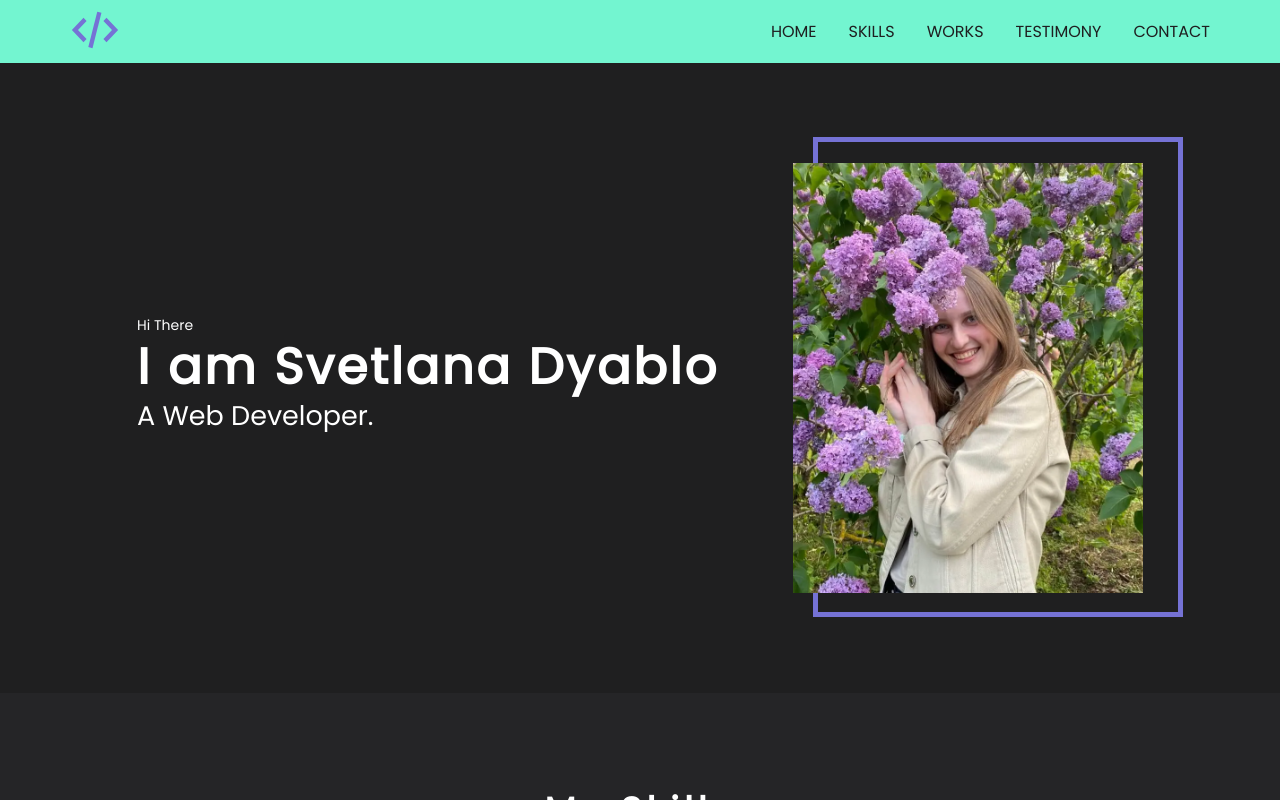
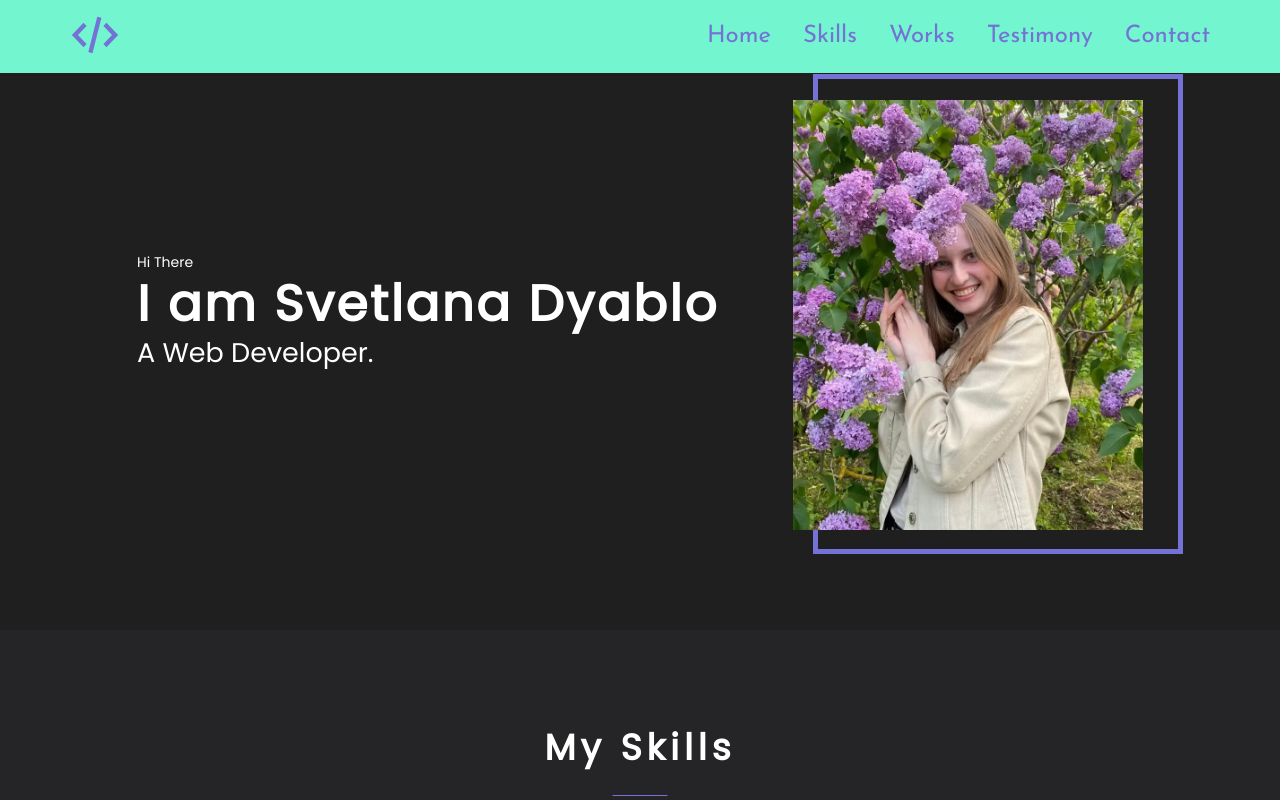
Before and after one commit to akach-dev/styled, a React (Create React App) app: page / in a window 1280 px wide. Built offline with nearby package versions, Linux system fonts and the light colour scheme.

Commit message:
header1 done

```diff
--- a/src/layout/header/Header.tsx
+++ b/src/layout/header/Header.tsx
@@ -2,7 +2,7 @@ import React from 'react';
 import styled from "styled-components";
 import {Container} from '../../components/Container';
 import {Logo} from "../../components/logo/Logo";
-import {Menu} from "../../components/menu/Menu";
+import {HeaderMenu} from "./headerMenu/HeaderMenu";
 
 const headerItems = [
   'Home', 'Skills', 'Works', 'Testimony', 'Contact'
@@ -14,16 +14,20 @@ export const Header = () => {
      <StyledHeader>
        <HeaderContainer>
          <Logo/>
-         <Menu menuItems={headerItems}/>
+         <HeaderMenu menuItems={headerItems}/>
        </HeaderContainer>
      </StyledHeader>
-
   );
 };
 
 const StyledHeader = styled.header`
   background-color: #73f5d0;
-  padding: 5px 0;
+  padding: 10px 0;
+  position: fixed;
+  top: 0;
+  left: 0;
+  right: 0;
+  z-index: 100;
 `
 const HeaderContainer = styled(Container)`
   display: flex;
--- /dev/null
+++ b/src/layout/header/headerMenu/HeaderMenu.tsx
@@ -0,0 +1,98 @@
+import React from 'react';
+import styled from "styled-components";
+import {theme} from "../../../styles/Theme";
+
+type MenuPropsTypes = {
+  menuItems: string[]
+}
+
+export const HeaderMenu = ({menuItems}: MenuPropsTypes) => {
+  return (
+     <StyledHeaderMenu>
+       <ul>
+         {
+           menuItems.map((menu, index) => (
+              <ListItem key={index}>
+                <Link href={"#"}>{menu}
+                  <Mask>
+                    <span>{menu}</span>
+                  </Mask>
+                  <Mask>
+                    <span>{menu}</span>
+                  </Mask>
+                </Link>
+              </ListItem>
+           ))
+         }
+       </ul>
+     </StyledHeaderMenu>
+  );
+};
+
+const StyledHeaderMenu = styled.nav`
+  ul {
+    display: flex;
+    justify-content: center;
+    column-gap: 2rem;
+  }
+`
+const Mask = styled.span`
+  position: absolute;
+  top: 0;
+  left: 0;
+  display: inline-block;
+  height: 50%;
+  overflow: hidden;
+  color: ${theme.colors.accent};
+  transition: all 0.3s ease 0s;
+
+  & + & {
+    top: 50%;
+
+    span {
+      display: inline-block;
+      transform: translateY(-50%);
+    }
+  }
+`
+const ListItem = styled.li`
+  position: relative;
+
+  &::before {
+    content: '';
+    display: inline-block;
+    height: 3px;
+    background-color: ${theme.colors.accent};
+    position: absolute;
+    top: 50%;
+    right: -10px;
+    left: -10px;
+    z-index: 1;
+    transform: scale(0);
+    transition: all 0.3s ease 0s;
+
+  }
+
+  &:hover {
+    &::before {
+      transform: scale(1);
+
+    }
+
+    ${Mask} {
+      transform: skewX(10deg) translateX(3px);
+      color: ${theme.colors.font};
+
+      & + ${Mask} {
+        transform: skewX(10deg) translateX(-3px);
+      }
+    }
+  }
+`
+const Link = styled.a`
+  font-family: 'Josefin Sans', 'sans-serif';
+  font-size: 1.5rem;
+  font-weight: 400;
+  line-height: 1.1; /* 110% */
+  color: transparent;
+`
```
